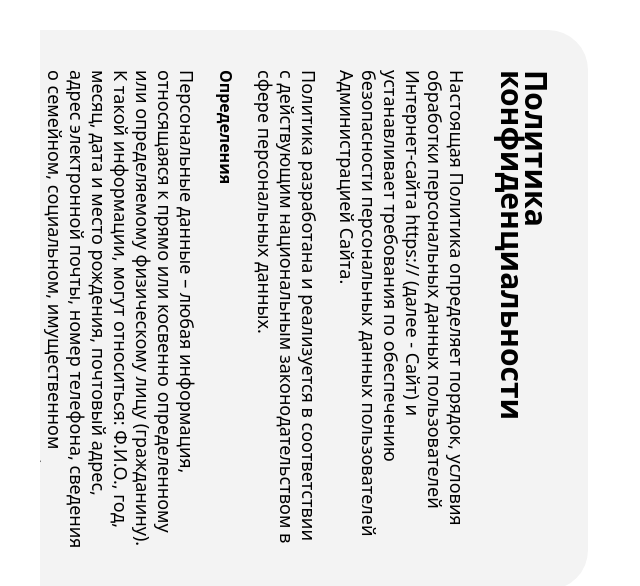
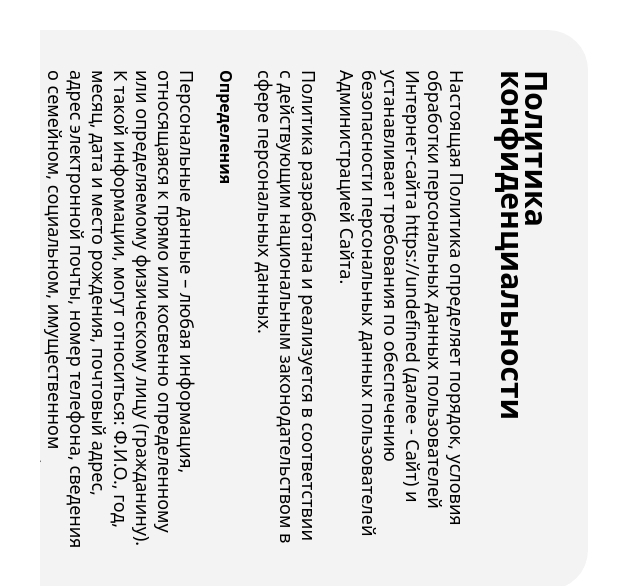
Before and after one commit to INDEX-PROJECTS/so-1.ru, a React (Vite) app: page / in a window 1280 px wide. Shown: the part 5090-5676 px from the top of the page, without its empty margins (0-640 px from the left). Built offline with nearby package versions, Linux system fonts and the light colour scheme; no server answers.

Commit message:
chore: update privacy policy text and site address in documentation

```diff
--- a/src/features/Documentation/ui/Documentation.tsx
+++ b/src/features/Documentation/ui/Documentation.tsx
@@ -410,7 +410,7 @@ export const Documentation = memo(({ className }: DocumentationProps) => (
                         gap="0"
                         textPrimary
                         bold={TextBold.BOLD}
-                        text="Настоящая Политика определяет порядок, условия обработки персональных данных пользователей Интернет-сайта https:// (далее - Сайт) и устанавливает требования по обеспечению безопасности персональных данных пользователей Администрацией Сайта."
+                        text={`Настоящая Политика определяет порядок, условия обработки персональных данных пользователей Интернет-сайта https://${import.meta.env.VITE_DOMEN_NAME} (далее - Сайт) и устанавливает требования по обеспечению безопасности персональных данных пользователей Администрацией Сайта.`}
                         size={TextSize.L}
                     />
 
@@ -452,7 +452,7 @@ export const Documentation = memo(({ className }: DocumentationProps) => (
                         gap="0"
                         textPrimary
                         bold={TextBold.BOLD}
-                        text="Администрация Сайта – ИП Дерюгин Д.С. Адрес: 454021, Челябинская обл., г. Челябинск, Курчатовский р-н, ул. 40-летия Победы, д. 21А, кв. 79"
+                        text="Администрация Сайта – ИП Мишарин Э.В. Адрес: 662211, Красноярский край, Назаровский р-н, деревня Ярлыково, ул. Центральная, д 20"
                         size={TextSize.L}
                     />
 
```
